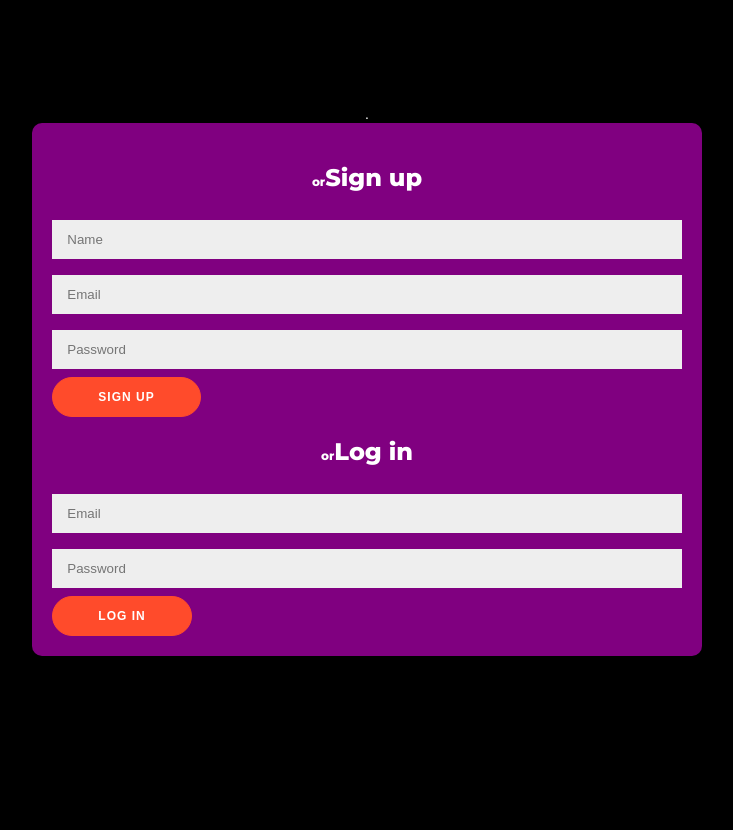
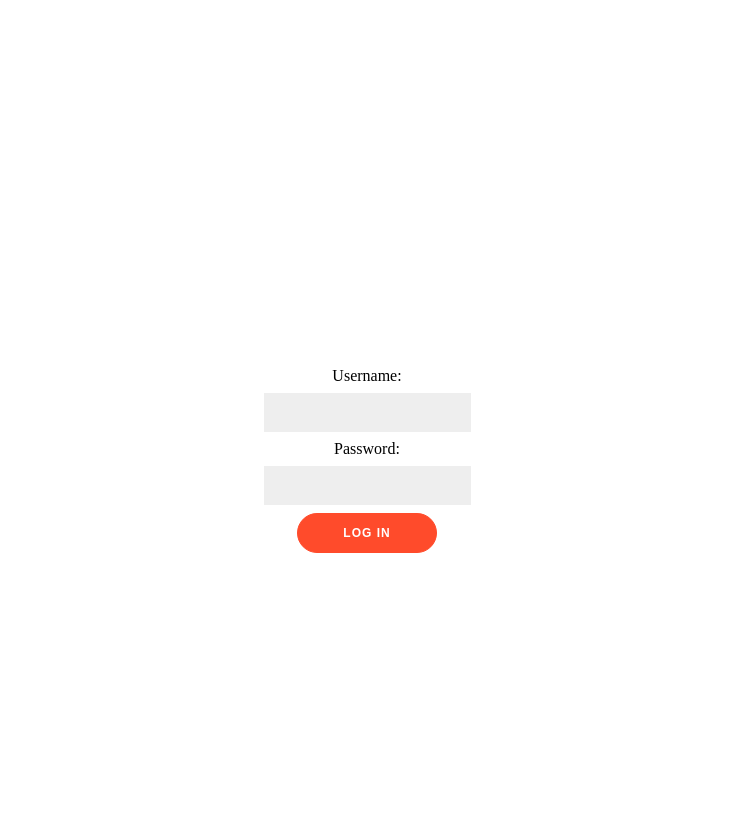
Before and after one commit to shah9840/PokeTCG, a Django app: page / in a window 1280 px wide. Shown: the whole page, without its empty margins (273-1006 px from the left). Run offline with Django 3.2, Linux system fonts and the light colour scheme.

Commit message:
Implemented GET POST, login, accounts, admin
	modified:   PokeTCG/settings.py
	modified:   backend/objects.py
	modified:   backend/poke.db
	new file:   backend/static/favicon.ico
	modified:   backend/static/login.css
	modified:   backend/static/style.css
	modified:   backend/templates/backend/index.html
	modified:   backend/templates/backend/login.html
	modified:   backend/urls.py
	modified:   backend/views.py
	modified:   db.sqlite3

```diff
--- a/PokeTCG/settings.py
+++ b/PokeTCG/settings.py
@@ -25,7 +25,7 @@ SECRET_KEY = 'lx7728a092erl&rr1%mp5292e!__vzjmidom)ush4$au$r93^y'
 # SECURITY WARNING: don't run with debug turned on in production!
 DEBUG = True
 
-ALLOWED_HOSTS = []
+ALLOWED_HOSTS = ['*']
 
 
 # Application definition
--- a/backend/objects.py
+++ b/backend/objects.py
@@ -2,27 +2,19 @@
 import sqlite3
 import os.path
 import json
+import random
 from datetime import datetime
 
 BASE_DIR = os.path.dirname(os.path.abspath(__file__))
 db_path = os.path.join(BASE_DIR, "poke.db")
 
-import random
-r = []
-o = []
-def randno():
-    while(len(r)<=20):
-        random.seed(datetime.now())
-        z=random.randrange(1,252)
-        if(z not in r): # and z not in a and z not in b):
-            r.append(z)
-    return r
-
-def oppnent_random():
+def oppnent_random(user):
+    no = getRandomPoke(user)
+    o=[]
     while len(o)<=20:
         random.seed(datetime.now())
         z = random.randrange(1, 252)
-        if z not in o and z not in r:
+        if z not in o and z not in no:
             o.append(z)
     return o
 
@@ -30,7 +22,7 @@ def oppnent_random():
 def getPoke(num):
     with sqlite3.connect('backend/poke.db') as conn:
         c = conn.cursor()
-        c.execute('''SELECT * FROM pokedex where Rank = ?''',[num])
+        c.execute("SELECT * FROM pokedex where Rank = ?", (num,))
         obj = list(dict.fromkeys(c.fetchall()))
     return obj[0]
 
@@ -55,23 +47,70 @@ class Pokedex():
         return lists
 
 
-def getobjects():
+def getobjects(user):
     pokearray_json= []
     pokearray = []
-    # x=[1,2,3,4,5,6,7,8,9,10,11,12,13,14,15,16,17,18,19,20]
-    for i in randno():
+    arr = getRandomPoke(user)[:20]
+    for i in arr:
+        tempobj = Pokedex(i[0])
+        pokearray.append(tempobj)
+        pokearray_json.append(tempobj.to_list())
+    return pokearray,pokearray_json
+
+
+def getobjects_of_opponent(user):
+    pokearray_json= []
+    pokearray = []
+    for i in oppnent_random(user):
         tempobj = Pokedex(i)
         pokearray.append(tempobj)
         pokearray_json.append(tempobj.to_list())
     return pokearray,pokearray_json
 
+def checkAcc(username,password):
+    with sqlite3.connect('backend/poke.db') as conn:
+        c = conn.cursor()
+        c.execute('''SELECT password FROM accounts where name = ? AND pokeId = 0''',[username])
+        key = c.fetchall()
+        try:
+            if (key[0][0] == password):
+                print("checkAcc success")
+                return True
+        except:
+            return False
 
-def getobjects_of_opponent():
-    pokearray_json= []
-    pokearray = []
-    # x=[1,2,3,4,5,6,7,8,9,10,11,12,13,14,15,16,17,18,19,20]
-    for i in oppnent_random():
-        tempobj = Pokedex(i)
-        pokearray.append(tempobj)
-        pokearray_json.append(tempobj.to_list())
-    return pokearray,pokearray_json
+
+def addCards(username,arr):
+    with sqlite3.connect('poke.db') as conn:
+        c = conn.cursor()
+        for i in arr:
+            c.execute('''INSERT INTO accounts(name,password,pokeId) VALUES (?,"Me nahi bataunga",?)''',[username,i])
+        conn.commit()
+
+def getRandomPoke(user):
+    with sqlite3.connect('backend/poke.db') as conn:
+        c = conn.cursor()
+        c.execute('''SELECT pokeId FROM accounts WHERE name = ? AND pokeId != 0''',[user])
+        obj = list(dict.fromkeys(c.fetchall()))
+        random.shuffle(obj)
+
+    return (obj)
+
+def createAccount():
+    x=input("Username:")
+    y=input("Password:")
+    with sqlite3.connect('poke.db') as conn:
+        c = conn.cursor()
+        c.execute('''INSERT INTO accounts(name,password,pokeId) VALUES (?,?,0)''',[x,y,])
+        print("Account Created")
+        conn.commit()
+    addCards(x,opponent_random())
+    print("Added 20 Cards to get you started")
+
+
+
+def admin():
+    print("Select user:")
+    x= input()
+    addCards(x,oppnent_random())
+    print("Cards Successfully added")
--- a/backend/static/login.css
+++ b/backend/static/login.css
@@ -1,18 +1,14 @@
-
-@import url('https://fonts.googleapis.com/css?family=Montserrat:400,800');
-
 * {
 	box-sizing: border-box;
 }
 
 body {
-	background: black;
+	image:;
 	color: white;
 	display: flex;
 	justify-content: center;
 	align-items: center;
 	flex-direction: column;
-	font-family: 'Montserrat', sans-serif;
 	height: 100vh;
 	margin: -20px 0 50px;
 }
@@ -23,9 +19,8 @@ body {
 	padding: 20px 20px;
 }
 
-h1 {
-	font-weight: bold;
-	margin: 0;
+label{
+	color: black;
 }
 
 h2 {
--- a/backend/templates/backend/login.html
+++ b/backend/templates/backend/login.html
@@ -2,45 +2,25 @@
 {% load static %}
 
 
-.<!DOCTYPE html>
+<!DOCTYPE html>
 <html>
 	<head>
-	<title></title>
 		<link rel="stylesheet" type="text/css" href="static/login.css">
-	<script src="login.js"></script>
+		<!-- <script src="login.js"></script> -->
 	</head>
 	<body>
-	<!-- {% block content %} -->
-    <!-- <div class="container">
-        <form method="POST">
+		{% block content %}
+			<div class="mainlayer">
+				<h1>Welcome!</h1>
+				<form method="post">
 					{% csrf_token %}
-        {{form.as_p}}
-            <button style="background-color:#F4EB16; color:blue" class="btn btn-outline-info" type="submit">Login</button>
+					<label for="username">Username: </label>
+					<input type="text" name="username" value="" />
+					<label for="password">Password: </label>
+					<input type="password" name="password" value="" />
+					<button type="submit">Log In</button>
 				</form>
-        Don't have an account? <a href="/register" target="blank"><strong>register here</strong></a>!
-    </div> -->
-<!-- {% endblock %} -->
-
-<div class="form-structure">
-	<div class="signup">
-		<h2 class="form-title" id="signup"><span>or</span>Sign up</h2>
-		<div class="form-holder">
-			<input type="text" class="input" placeholder="Name" />
-			<input type="email" class="input" placeholder="Email" />
-			<input type="password" class="input" placeholder="Password" />
 			</div>
-		<button class="submit-btn">Sign up</button>
-	</div>
-	<div class="login slide-up">
-		<div class="center">
-			<h2 class="form-title" id="login"><span>or</span>Log in</h2>
-			<div class="form-holder">
-				<input type="email" class="input" placeholder="Email" />
-				<input type="password" class="input" placeholder="Password" />
-			</div>
-			<button class="submit-btn">Log in</button>
-		</div>
-	</div>
-</div>
+		{% endblock %}
 	</body>
 </html>
--- a/backend/urls.py
+++ b/backend/urls.py
@@ -7,6 +7,6 @@ from . import views
 app_name = 'backend'  # here for namespacing of urls.
 
 urlpatterns = [
-    path('',views.login,name="login"),
-    path('battle', views.homepage, name="homepage"),
+    path('',views.tcg.login,name='login'),
+    path('battle/', views.tcg.battle, name='battle')
 ]
--- a/backend/views.py
+++ b/backend/views.py
@@ -1,18 +1,41 @@
-from django.shortcuts import render
+from django.shortcuts import render,redirect
+from django.http import HttpResponse
 from django.contrib.auth.forms import UserCreationForm, AuthenticationForm
 from . import objects
 import json
+
 # Create your views here.
+class tcg:
+    def battle(request):
+        try:
+                user = request.session['user']
+        except:
+                user = None;
+        if request.method == 'POST':
+            print(request.POST)
+        if (user is not None):
+            request.session.pop('user',None)
+            request.session.modified = True
+            print(user)
+            pokelist,pokelist_json=objects.getobjects(user)
+            oppnentlist, opponentlist_json = objects.getobjects_of_opponent(user)
+            return render(request,
+                          'backend/index.html', {'list_json':json.dumps(pokelist_json),
+                                                 'list':pokelist,
+                                                 'opplist_json':json.dumps(opponentlist_json),
+                                                 'opplist':oppnentlist})
+        else:
+            return redirect('backend:login')
 
-def homepage(request):
-    pokelist,pokelist_json=objects.getobjects()
-    oppnentlist, opponentlist_json = objects.getobjects_of_opponent()
-    return render(request,
-                  'backend/index.html', {'list_json':json.dumps(pokelist_json),
-                                         'list':pokelist,
-                                         'opplist_json':json.dumps(opponentlist_json),
-                                         'opplist':oppnentlist})
+    def login(request):
+        if request.method == 'POST':
+            user = request.POST.get('username')
+            pasw = request.POST.get('password')
+            request.session['user'] = user
+            if (objects.checkAcc(user,pasw)):
+                return redirect('backend:battle')
+            else:
+                return redirect('backend:login')
 
-def login(request):
-    return render(request = request,
-                  template_name = "backend/login.html")
+        return render(request = request,
+                      template_name = "backend/login.html")
```
Also changed, not shown: backend/static/style.css (+5 -2 lines), backend/templates/backend/index.html (+28 -3 lines), backend/poke.db, backend/static/favicon.ico (added), db.sqlite3. Lines whose indentation alone changed are shown as unchanged.
